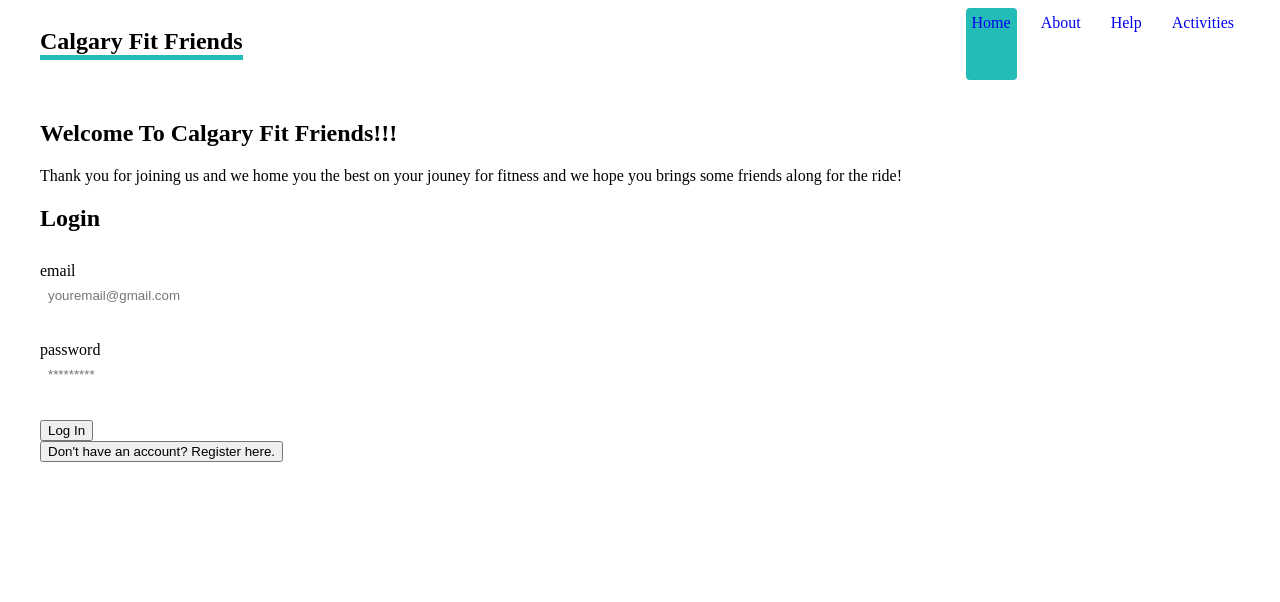
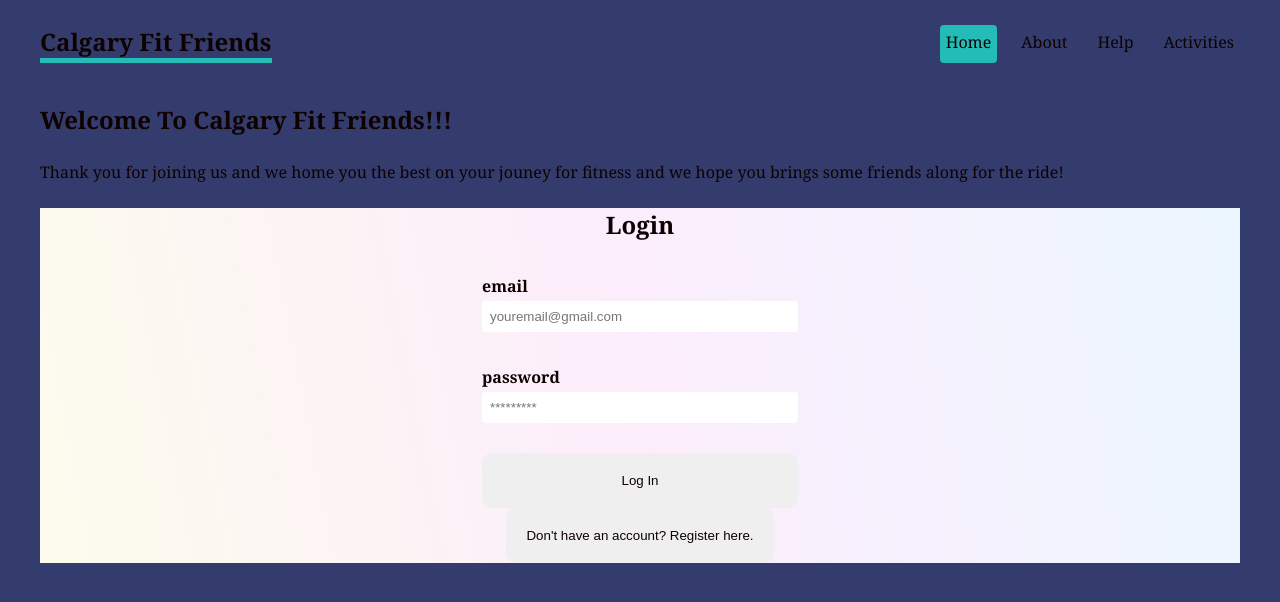
Before and after one commit to kwoodman1970/InceptionU-Project2, a React (Vite) app in the folder frontend/: page / in a window 1280 px wide. Shown: the top 602 px of the page. Built offline with nearby package versions, Linux system fonts and the light colour scheme.

Commit message:
css styles and deleted sytles.css file

```diff
--- a/frontend/src/App2.jsx
+++ b/frontend/src/App2.jsx
@@ -1,5 +1,4 @@
 import { useEffect, useState } from "react";
-import "./styles.css";
 import { NewEventForm } from "./components/NewEventForm";
 import { EventList } from "./components/EventList";
 
--- a/frontend/src/Pages/Home.jsx
+++ b/frontend/src/Pages/Home.jsx
@@ -15,11 +15,13 @@ export default function Home() {
         Thank you for joining us and we home you the best on your jouney for
         fitness and we hope you brings some friends along for the ride!
       </p>
-      {currentForm === "login" ? (
-        <Login onFormSwitch={toggleForm} />
-      ) : (
-        <Register onFormSwitch={toggleForm} />
-      )}
+      <h4>
+        {currentForm === "login" ? (
+          <Login onFormSwitch={toggleForm} />
+        ) : (
+          <Register onFormSwitch={toggleForm} />
+        )}
+      </h4>
     </div>
   );
 }
--- a/frontend/src/Pages/activities/Activities.jsx
+++ b/frontend/src/Pages/activities/Activities.jsx
@@ -1,3 +1,3 @@
 export default function Activities() {
-  return <div className=" activities"></div>;
+  return <div className="activities"></div>;
 }
--- a/frontend/src/index.css
+++ b/frontend/src/index.css
@@ -12,9 +12,9 @@
   -webkit-font-smoothing: antialiased;
   -moz-osx-font-smoothing: grayscale;
   -webkit-text-size-adjust: 100%;
-}
+} */
 
-a {
+/* a {
   font-weight: 500;
   color: #646cff;
   text-decoration: inherit;
@@ -67,10 +67,32 @@ button:focus-visible {
     background-color: #f9f9f9;
   }
 } */
+
 :root {
   --primary: #23bcb7;
   --secondary: #480d15;
 }
+body {
+  margin: 0;
+  padding: 25px;
+  font-family: "Georgia";
+  background: #343c6d;
+}
+* {
+  color: #0e0101;
+  margin: 0;
+}
+p {
+  justify-content: center;
+  margin: 25px 0;
+}
+button {
+  border: 5;
+  padding: 6px;
+  border-radius: 6px;
+  cursor: pointer;
+}
+
 header nav {
   display: flex;
   gap: 18px;
@@ -148,3 +170,30 @@ form textarea {
 form label span {
   margin-bottom: 10px;
 }
+.auth-form-container {
+  text-align: center;
+  display: flex;
+  min-height: 100%;
+  max-width: 100%;
+  align-items: center;
+  background-image: linear-gradient(79deg, #fcfced, #fcedfc, #ebf6ff);
+}
+.auth-form-container,
+.login-form,
+.register-form {
+  display: flex;
+  flex-direction: column;
+}
+.auth-form-container label {
+  text-align: left;
+  padding: 0.25rem 0;
+}
+
+.auth-form-container button {
+  border: none;
+  background-color: none;
+  border: flex;
+  padding: 20px;
+  border-radius: 10px;
+  cursor: pointer;
+}
--- a/frontend/src/layouts/ActivitiesLayout.jsx
+++ b/frontend/src/layouts/ActivitiesLayout.jsx
@@ -1,4 +1,4 @@
-import { Outlet } from "react-router-dom";
+import { NavLink, Outlet } from "react-router-dom";
 import App2 from "../App2";
 
 export default function ActivitiesLayout() {
@@ -6,7 +6,9 @@ export default function ActivitiesLayout() {
     <div className="Actvities-layout">
       <h2>Activities</h2>
       <p>Join or Create an activity!!!</p>
-      <App2 />
+      <nav>
+        <NavLink to="createactivity">Create Activity</NavLink>
+      </nav>
 
       <Outlet />
     </div>
--- a/frontend/src/main.jsx
+++ b/frontend/src/main.jsx
@@ -2,7 +2,6 @@ import React from "react";
 import ReactDOM from "react-dom/client";
 import "./index.css";
 import App3 from "./App3";
-import App2 from "./App2";
 
 ReactDOM.createRoot(document.getElementById("root")).render(
   <React.StrictMode>
```
Also changed, not shown: frontend/src/styles.css (deleted, +0 -140 lines), 1 other file (tests, documents, lock files or other folders).
